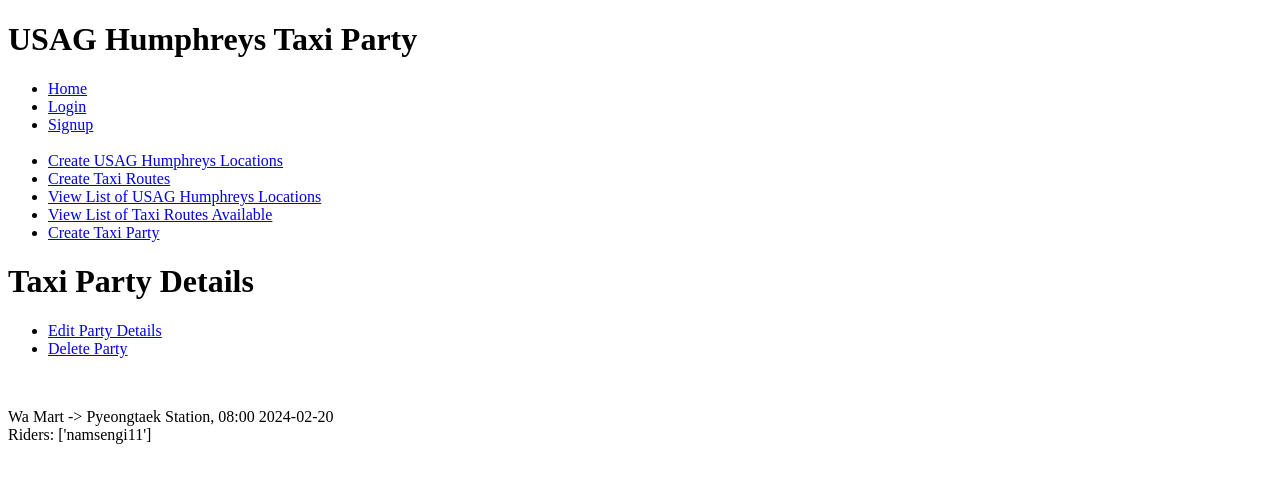
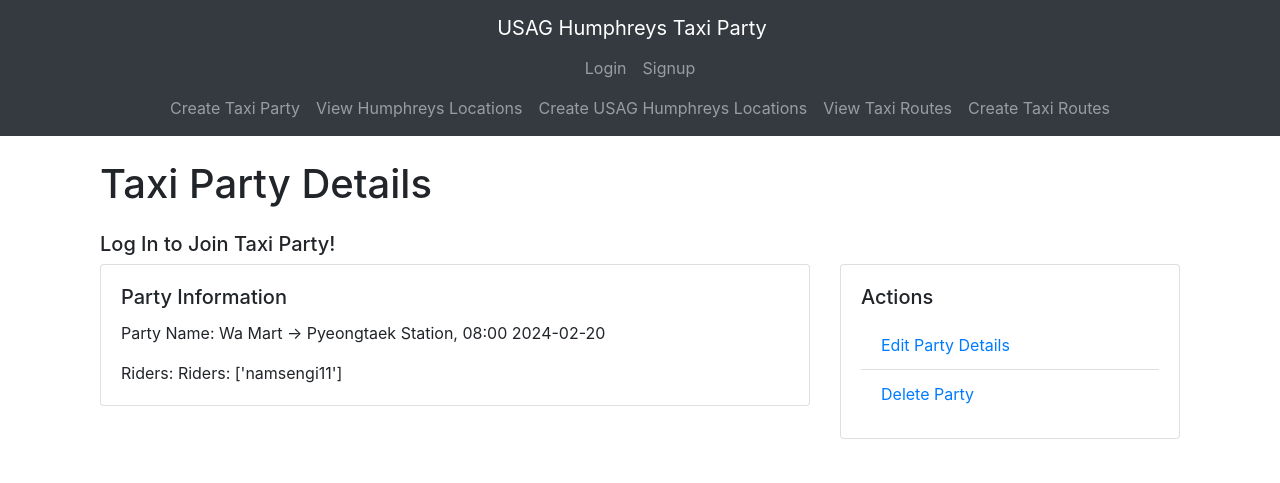
Before and after one commit to USAGH-SSG/TaxiParty, a Django app: page /taxiparty/3/ in a window 1280 px wide. Shown: the top 483 px of the page. Run offline with Django 5.2, Linux system fonts and the light colour scheme; data comes from the database, SQL or seed files in the repository; both versions use the stored data as it was after the commit; some libraries are stand-ins or nearby versions.

Commit message:
Improve html design and add party join feature

```diff
--- a/taxiparty/forms.py
+++ b/taxiparty/forms.py
@@ -9,7 +9,7 @@
             'date',
             'time',
             'route',
-            'rider',
+
         ]
 
 class LocationForm(forms.ModelForm):
--- a/taxiparty/templates/base.html
+++ b/taxiparty/templates/base.html
@@ -1,14 +1,22 @@
 <!DOCTYPE html>
-<html>
+<html lang="en">
 <head>
+    <meta charset="UTF-8">
+    <meta name="viewport" content="width=device-width, initial-scale=1.0">
     <title>USAG Humphreys Taxi Party</title>
+    <!-- Bootstrap CSS -->
+    <link href="https://stackpath.bootstrapcdn.com/bootstrap/4.5.2/css/bootstrap.min.css" rel="stylesheet">
+
 </head>
 <body>
-        <h1>USAG Humphreys Taxi Party</h1>
+
     {% include 'navbar.html' with request=request%}
 
+    <div class="container mt-4">
         {% block content %}
+            <!-- Your content goes here -->
+        {% endblock %}
+    </div>
 
-        {% endblock %}
 </body>
 </html>
--- a/taxiparty/templates/navbar.html
+++ b/taxiparty/templates/navbar.html
@@ -1,20 +1,39 @@
-<nav>
-    <ul>
-        <li><a href="{% url 'taxiparty:home' %}">Home</a></li>
-
+<nav class="navbar navbar-expand-lg navbar-dark bg-dark">
+    <div class="container" style="display: flex; flex-direction: column;">
+        <a class="navbar-brand" href="{% url 'taxiparty:home' %}">USAG Humphreys Taxi Party</a>
         {% if request.user.is_authenticated %}
-            <li><p>Welcome {{request.user.username}}!</p></li>
-            <li><a href="{% url 'user:logout' %}">Logout</a></li>
-        {% else %}
-            <li><a href="{% url 'user:login' %}">Login</a></li>
-            <li><a href="{% url 'user:signup' %}">Signup</a></li>
+            <p class="navbar-brand">Welcome {{ request.user.username }}!</p>
         {% endif %}
-        <br/>
-        <li><a href="{% url 'taxiparty:createlocation' %}">Create USAG Humphreys Locations</a></li>
-        <li><a href="{% url 'taxiparty:createroute' %}">Create Taxi Routes</a></li>
-        <li><a href="{% url 'taxiparty:viewlocation' %}">View List of USAG Humphreys Locations</a></li>
-        <li><a href="{% url 'taxiparty:viewroute' %}">View List of Taxi Routes Available</a></li>
-        <li><a href="{% url 'taxiparty:createtaxiparty' %}">Create Taxi Party</a></li>
-
-    </ul>
+        <ul class="navbar-nav mx-auto" style="display: flex; text-align: center">
+            {% if request.user.is_authenticated %}
+                <li class="nav-item">
+                    <a class="nav-link" href="{% url 'user:logout' %}">Logout</a>
+                </li>
+            {% else %}
+                <li class="nav-item">
+                    <a class="nav-link" href="{% url 'user:login' %}">Login</a>
+                </li>
+                <li class="nav-item">
+                    <a class="nav-link" href="{% url 'user:signup' %}">Signup</a>
+                </li>
+                {% endif %}
+            </ul>
+            <ul class="navbar-nav mx-auto" style="text-align: center">
+                <li class="nav-item">
+                    <a class="nav-link" href="{% url 'taxiparty:createtaxiparty' %}">Create Taxi Party</a>
+                </li>
+                <li class="nav-item">
+                    <a class="nav-link" href="{% url 'taxiparty:viewlocation' %}">View Humphreys Locations</a>
+                </li>
+                <li class="nav-item">
+                    <a class="nav-link" href="{% url 'taxiparty:createlocation' %}">Create USAG Humphreys Locations</a>
+                </li>
+                <li class="nav-item">
+                    <a class="nav-link" href="{% url 'taxiparty:viewroute' %}">View Taxi Routes</a>
+                </li>
+                <li class="nav-item">
+                    <a class="nav-link" href="{% url 'taxiparty:createroute' %}">Create Taxi Routes</a>
+                </li>
+        </ul>
+    </div>
 </nav>
--- a/taxiparty/templates/partydetail.html
+++ b/taxiparty/templates/partydetail.html
@@ -1,12 +1,37 @@
 {% extends 'base.html' %}
 
 {% block content %}
-<h1>Taxi Party Details</h1>
-<ul>
-    <li><a href='./edit/'>Edit Party Details</a></li>
-    <li><a href='./delete/'>Delete Party</a></li>
-</ul>
-<br/>
-<p>{{party}}<br/>{{party.riderInStr}}</p>
+<div class="container mt-4">
+    <h1 class="mb-4">Taxi Party Details</h1>
+    {% if anon %}
+        <h5>Log In to Join Taxi Party!</h5>
+    {% endif %}
+    <div class="row">
+        <div class="col-md-8">
+            <div class="card">
+                <div class="card-body">
+                    <h5 class="card-title">Party Information</h5>
+                    <p class="card-text">Party Name: {{ party }}</p>
+                    <p class="card-text">Riders: {{ party.riderInStr }}</p>
+                    <!-- Add more party details as needed -->
+                </div>
+            </div>
+        </div>
+        <div class="col-md-4">
+            <div class="card">
+                <div class="card-body">
+                    <h5 class="card-title">Actions</h5>
+                    <ul class="list-group list-group-flush">
+                        <li class="list-group-item"><a href='./edit/'>Edit Party Details</a></li>
+                        <li class="list-group-item"><a href='./delete/'>Delete Party</a></li>
+                        {% if joinable and not anon %}
+                            <li class="list-group-item"><a href='./join/'>Join Party</a></li>
+                        {% endif %}
+                    </ul>
+                </div>
+            </div>
+        </div>
 
+    </div>
+</div>
 {% endblock %}
--- a/taxiparty/templates/viewtaxiparty.html
+++ b/taxiparty/templates/viewtaxiparty.html
@@ -1,5 +1,7 @@
-<ul>
+<ul class="list-group">
     {% for party in partyList %}
-    <li><a href="{{ party.getAbsoluteUrl }}">{{party}}</a></li>
+        <li class="list-group-item">
+            <a href="{{ party.getAbsoluteUrl }}" class="text-decoration-none">{{ party }}</a>
+        </li>
     {% endfor %}
 </ul>
--- a/taxiparty/urls.py
+++ b/taxiparty/urls.py
@@ -9,6 +9,7 @@
     path('taxiparty/<int:id>/', views.dynamic_lookup_view, name='taxipartydynamic'),
     path('taxiparty/<int:id>/delete/', views.party_delete_view, name='taxipartydelete'),
     path('taxiparty/<int:id>/edit/', views.party_edit_view, name='taxipartyedit'),
+    path('taxiparty/<int:id>/join/', views.party_join_view, name='taxipartyjoin'),
 
     path('createlocation/', views.create_location_view, name='createlocation'),
     path('viewlocation/', views.view_location_view, name='viewlocation'),
--- a/taxiparty/views.py
+++ b/taxiparty/views.py
@@ -7,9 +7,10 @@
 
 # Create your views here.
 def createTaxiParty_view(request):
-    form = TaxiPartyForm(request.POST or None, initial={'rider': request.user})
+    form = TaxiPartyForm(request.POST or None)
     if form.is_valid():
         party = form.save()
+        party.rider.add(request.user)
         return redirect(reverse('taxiparty:taxipartydynamic', kwargs={"id": party.id}))
 
     context = {
@@ -65,8 +66,13 @@
 
 def dynamic_lookup_view(request, id):
     obj = get_object_or_404(TaxiParty, id=id)
+    joinable = (request.user not in obj.rider.all())
+    anon = request.user.is_anonymous
+    print(request.user)
     context = {
-        "party": obj
+        "party": obj,
+        "joinable": joinable,
+        "anon": anon
     }
     return render(request, "partydetail.html", context)
 
@@ -85,6 +91,7 @@
     if request.method == 'POST':
         form = TaxiPartyForm(request.POST)
         if form.is_valid():
+            obj.delete()
             party = form.save()
             return redirect(reverse('taxiparty:taxipartydynamic', kwargs={'id': party.id}))
     else:
@@ -93,3 +100,8 @@
         'form': form
     }
     return render(request, 'edit_party.html', context)
+
+def party_join_view(request, id):
+    joiner = request.user
+    TaxiParty.objects.get(id=id).rider.add(joiner)
+    return redirect(reverse('taxiparty:taxipartydynamic', kwargs={'id': id}))
```
Also changed, not shown: taxiparty/templates/create_location.html (+14 -7 lines), taxiparty/templates/create_route.html (+14 -7 lines), taxiparty/templates/createtaxiparty.html (+11 -8 lines), taxiparty/templates/delete_party.html (+19 -14 lines), taxiparty/templates/edit_party.html (+11 -7 lines), taxiparty/templates/taxipartyhome.html (+11 -4 lines), user/templates/login.html (+20 -6 lines), db.sqlite3. Lines whose indentation alone changed are shown as unchanged.
